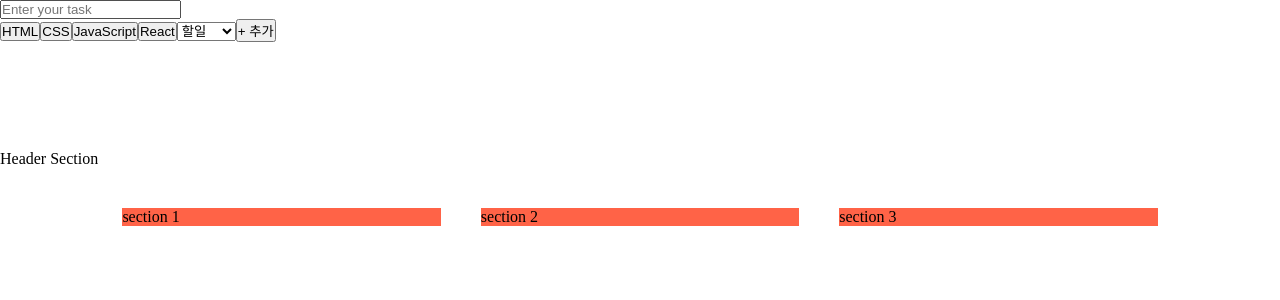
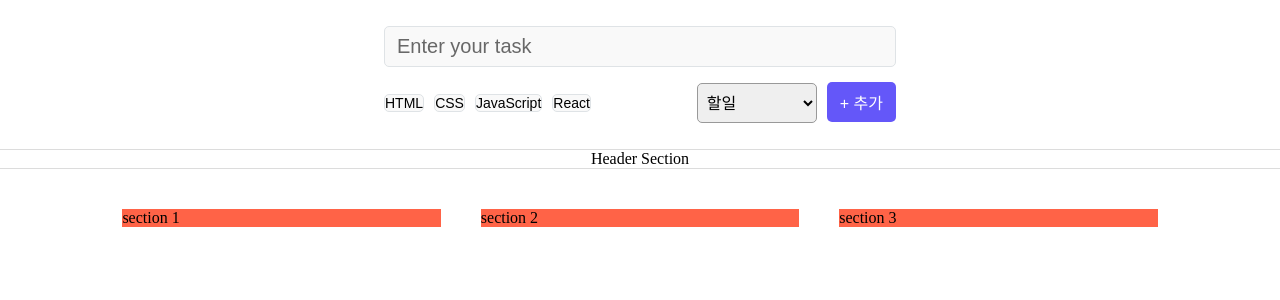
Before and after one commit to GuSungHu/myTask, a React (Vite) app: page / in a window 1280 px wide. Shown: the top 300 px of the page. Built offline with nearby package versions, Linux system fonts and the light colour scheme.

Commit message:
태스크 폼 css 추가

```diff
--- /dev/null
+++ b/src/components/TaskForm.css
@@ -0,0 +1,63 @@
+.app_header {
+  display: flex;
+  align-items: center;
+  justify-content: center;
+  border-bottom: 1px solid #dcdcdc;
+}
+
+.app_header > form {
+  width: 40%;
+}
+
+.task_input {
+  font-size: 20px;
+  font-weight: 500;
+  background-color: #f9f9f9;
+  color: #000;
+  border: 1px solid #dfe3e6;
+  border-radius: 5px;
+  padding: 8px 12px;
+  margin-bottom: 15px;
+  width: 100%;
+}
+
+.task_input::placeholder {
+  color: #686868;
+}
+.task_form_bottom_line {
+  display: flex;
+  align-items: center;
+  justify-content: space-between;
+}
+.tag {
+  font-size: 14px;
+  font-weight: 500;
+  background-color: #f9f9f9;
+  border: 1px solid #dfe3e6;
+  border-radius: 5px;
+  margin-right: 10px;
+  cursor: pointer;
+}
+
+.task_status {
+  font-size: 16px;
+  font-weight: 500;
+  border: 1px solid #999;
+  border-radius: 5px;
+  width: 120px;
+  height: 40px;
+  padding: 0 5px;
+}
+
+.task_submit {
+  font-size: 16px;
+  font-weight: 500;
+  background-color: #6457f9;
+  color: #fff;
+  border-radius: 5px;
+  height: 40px;
+  padding: 3px 13px;
+  margin-left: 10px;
+  border: none;
+  cursor: pointer;
+}
--- a/src/components/TaskForm.jsx
+++ b/src/components/TaskForm.jsx
@@ -1,4 +1,5 @@
 import React from "react";
+import "./TaskForm.css";
 
 export default function TaskForm() {
   return (
@@ -11,11 +12,13 @@ export default function TaskForm() {
         />
 
         <div className="task_form_bottom_line">
+          <div>
             <button className="tag">HTML</button>
             <button className="tag">CSS</button>
             <button className="tag">JavaScript</button>
             <button className="tag">React</button>
-
+          </div>
+          <div>
             <select className="task_status">
               <option value="todo">할일</option>
               <option value="todo">진행중</option>
@@ -25,6 +28,7 @@ export default function TaskForm() {
               + 추가
             </button>
           </div>
+        </div>
       </form>
     </header>
   );
```
Lines whose indentation alone changed are shown as unchanged.
